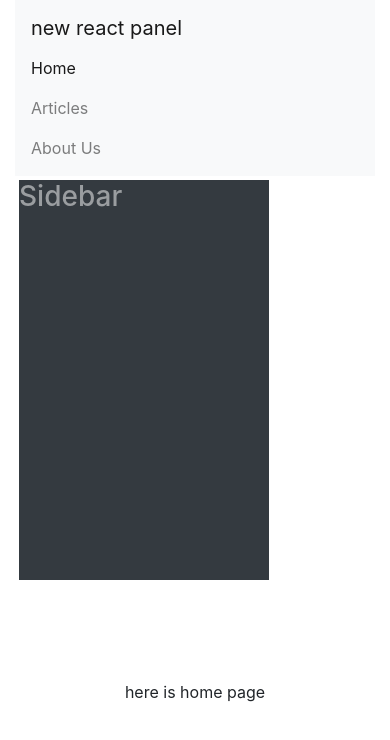
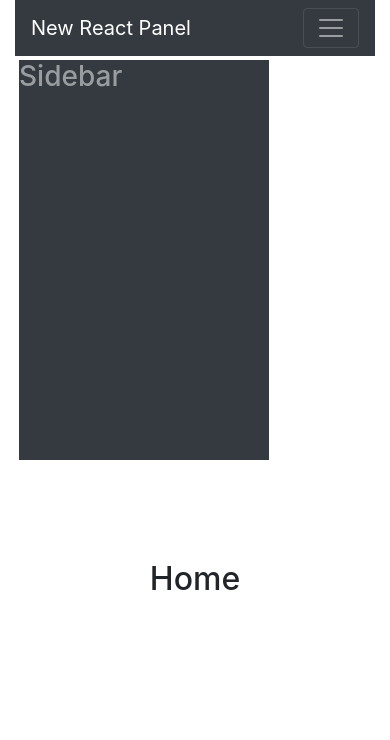
Before and after one commit to FatemehSalmani/new-react-panel, a React (Create React App) app: page / in a window 390 px wide. Shown: the top 740 px of the page. Built offline with nearby package versions, Linux system fonts and the light colour scheme.

Commit message:
Hamburger Menu

```diff
--- a/src/components/navbar.jsx
+++ b/src/components/navbar.jsx
@@ -1,49 +1,20 @@
 import React from 'react';
-import {
-  Collapse,
-  Navbar,
-  NavbarBrand,
-  Nav,
-  NavItem,
-} from "reactstrap"
+import {Navbar,NavbarBrand,Nav} from 'react-bootstrap';
 import {NavLink , withRouter} from "react-router-dom";
 
-
-function navbar(location) {
+function navbar(props) {
   return (
-    <Navbar color="light" light expand="md">
-       <NavbarBrand href="/">new react panel</NavbarBrand>
-       <Collapse isOpen={true} navbar>
-        <Nav className="ml-auto" navbar>
-       <NavItem>
-            <NavLink exact to="/" className="nav-link" activeClassName="active">
-              Home
-            </NavLink>
-          </NavItem>
-          <NavItem>
-            <NavLink
-              exact
-              to="/articles"
-              className="nav-link"
-              activeClassName="active"
-            >
-              Articles
-            </NavLink>
-          </NavItem>
-          <NavItem>
-            <NavLink
-              exact
-              to="/about-us"
-              className="nav-link"
-              activeClassName="active"
-            >
-            About Us
-            </NavLink>
-          </NavItem>
-          </Nav>
-          </Collapse>
-      </Navbar>
-
+    <Navbar collapseOnSelect expand="lg" bg="dark" variant="dark">
+    <NavbarBrand href="/" >New React Panel</NavbarBrand>
+    <Navbar.Toggle aria-controls="responsive-navbar-nav" />
+    <Navbar.Collapse id="responsive-navbar-nav">
+      <Nav className="mr-auto">
+        <NavLink exact to="/" className="nav-link" activeClassName="active">Home</NavLink>
+        <NavLink exact to="/articles" className="nav-link" activeClassName="active">Articles</NavLink>
+        <NavLink exact to="/about-us" className="nav-link" activeClassName="active">About Us</NavLink>
+      </Nav>
+    </Navbar.Collapse>
+  </Navbar>
   );
 }
 
--- a/src/pages/AboutUsPage.jsx
+++ b/src/pages/AboutUsPage.jsx
@@ -4,7 +4,7 @@ function AboutUs(props) {
   return (
     <>
 
-    <p className="text-center w-100 pt-5 mt-5">here is about us page</p>
+    <h2 className="text-center w-100 pt-5 mt-5">about us </h2>
 
 
     </>
--- a/src/pages/Articles.jsx
+++ b/src/pages/Articles.jsx
@@ -4,7 +4,7 @@ function Articles(props) {
   return (
     <>
 
-    <p className="text-center w-100 pt-5 mt-5">here is Articles page</p>
+    <h2 className="text-center w-100 pt-5 mt-5">Articles</h2>
 
     </>
   )
--- a/src/pages/HomePage.jsx
+++ b/src/pages/HomePage.jsx
@@ -5,7 +5,7 @@ function HomePage(props) {
     <>
 
 
-    <p className="text-center w-100 pt-5 mt-5">here is home page</p>
+    <h2 className="text-center w-100 pt-5 mt-5">Home</h2>
 
     </>
   )
--- a/src/pages/NotFound.jsx
+++ b/src/pages/NotFound.jsx
@@ -6,11 +6,11 @@ function NotFound(props) {
     <div class="row">
     <div id="content"  class=" m-lg-2 col-lg-8 col-md-9 col-sm-6 col-xs-12">
     <div id="content" >
-    <p className="text-center w-100 pt-5 mt-5">
+    <h2 className="text-center w-100 pt-5 mt-5">
       404
       <br />
      this page not found.
-    </p>
+    </h2>
     </div>
     </div>
     </div>
--- a/src/routes.js
+++ b/src/routes.js
@@ -8,6 +8,10 @@ const routes = [
   {
     exact: true,
     path: "/",
+    component: HomePage,
+  },
+  {
+    path:"/new-react-panel",
     component: HomePage,
   },
   {
```
